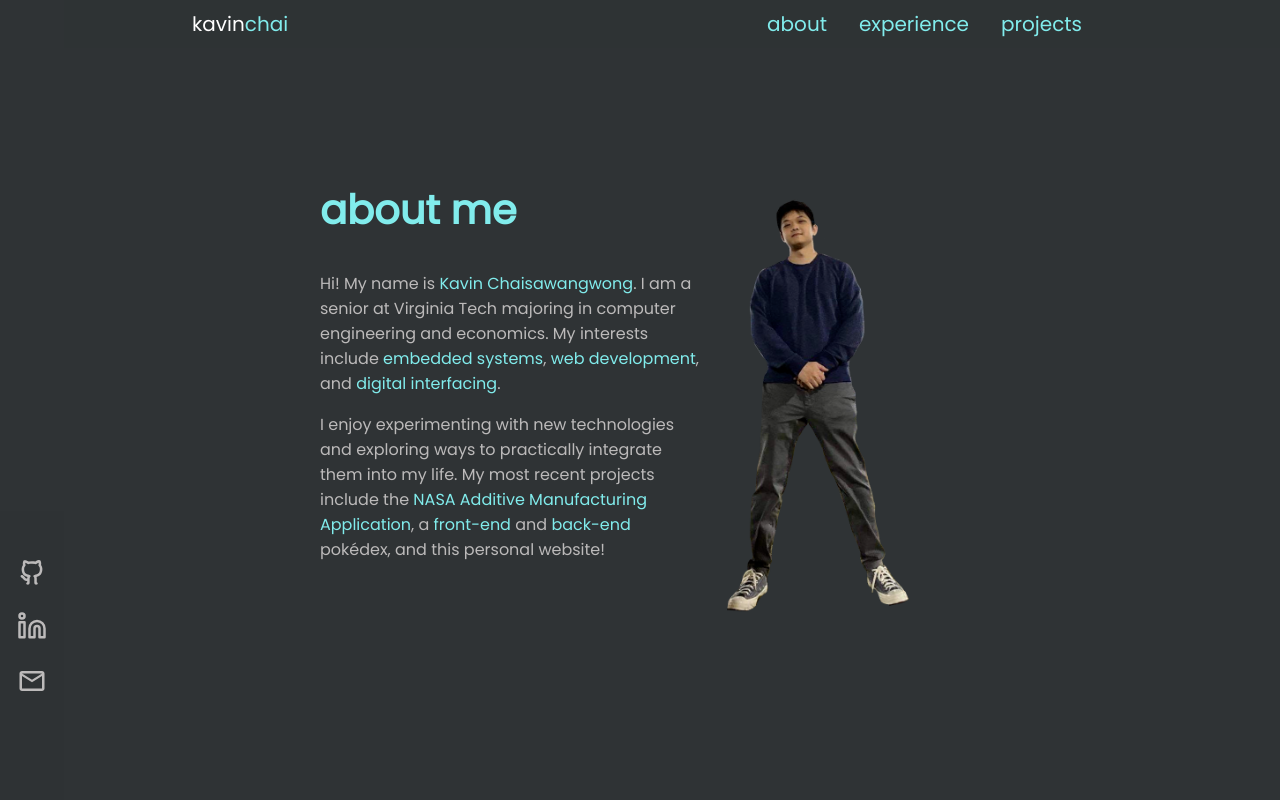
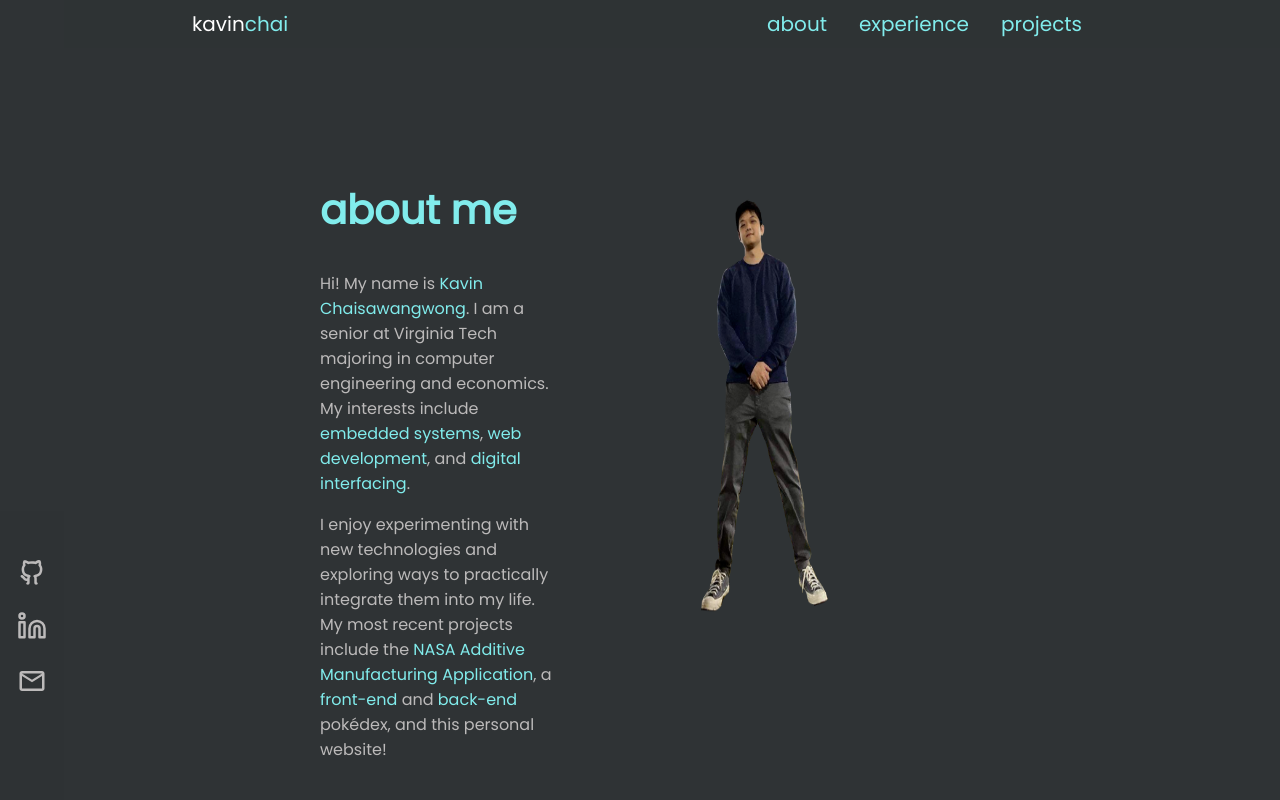
Before and after one commit to kavinchai/kavin_website, a React (Create React App) app: page / in a window 1280 px wide. Shown: the top 800 px of the page. Built offline with nearby package versions, Linux system fonts and the light colour scheme.

Commit message:
Added image for about section

```diff
--- a/src/components/MobileAbout.js
+++ b/src/components/MobileAbout.js
@@ -1,5 +1,7 @@
 import React, { useState } from "react";
 import "../css/MobileAbout.css";
+import imag from "../imgs/kavinCropped.png";
+
 const MobileAbout = () => {
   const [myName, setMyName] = useState(true);
 
@@ -58,6 +60,9 @@
             </p>
           </div>
         </div>
+        <div className="aboutImgContainer">
+          <img src={imag} className="aboutImg" alt="kavinImg" />
+        </div>
       </div>
     </div>
   );
--- a/src/css/MobileAbout.css
+++ b/src/css/MobileAbout.css
@@ -16,7 +16,20 @@
   height: auto;
   width: 70%;
 
-  display: flex;
+  /* display: flex; */
+}
+
+.aboutImgContainer {
+  /* background-color: blue; */
+  width: 100%;
+  text-align: center;
+}
+.aboutImg {
+  /* background-color: red; */
+  width: 150px;
+  /* height: 230px; */
+  /* object-fit: cover; */
+  /* object-position: -20% 5%; */
 }
 
 .mobileAboutText {
--- a/src/css/MobileProjectCard.css
+++ b/src/css/MobileProjectCard.css
@@ -97,7 +97,7 @@
 
 .techUsed {
   /* background-color: blue; */
-  display: flex;
+
   margin-right: 8px;
   width: auto;
   max-height: 100%;
```
